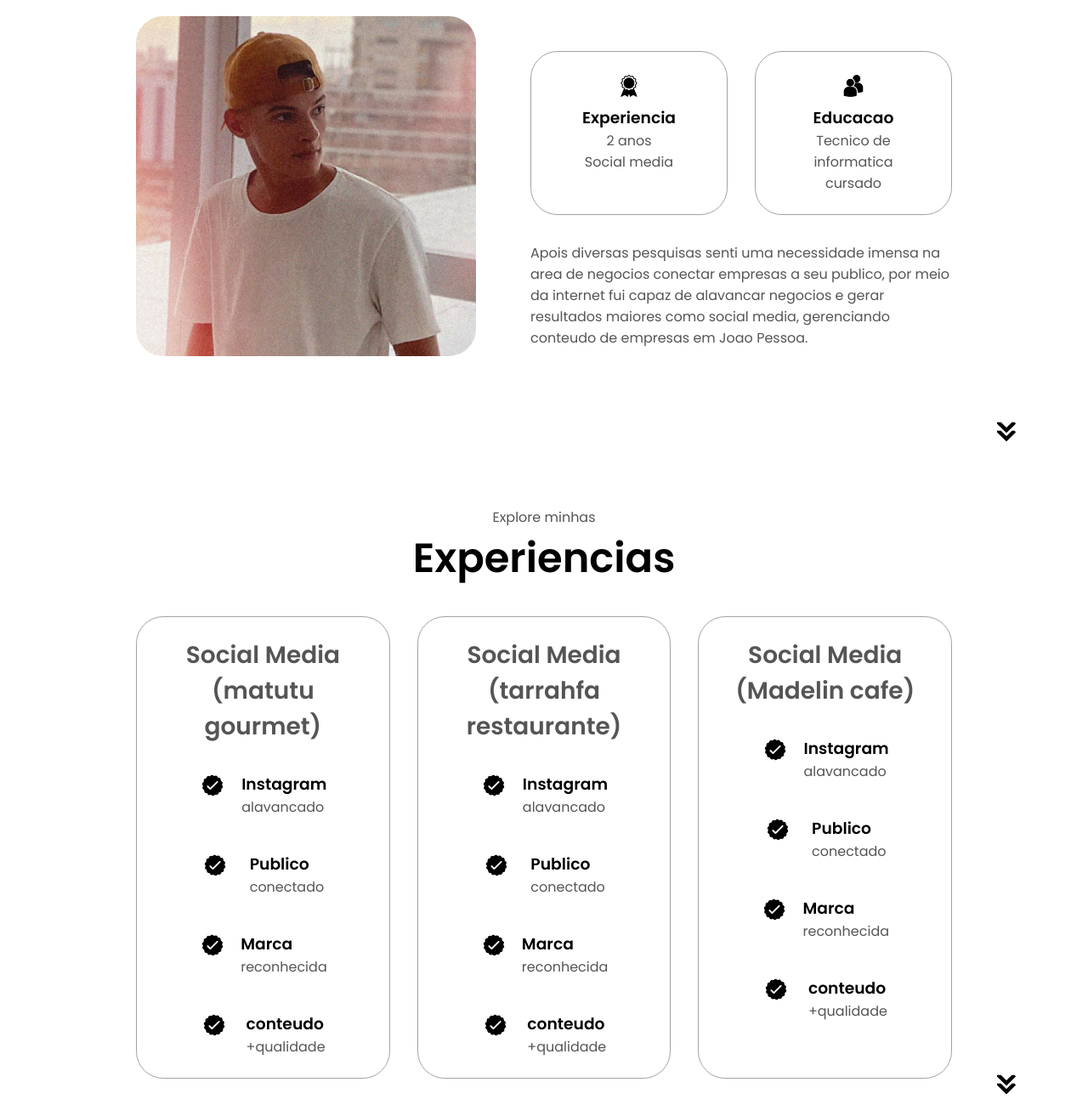
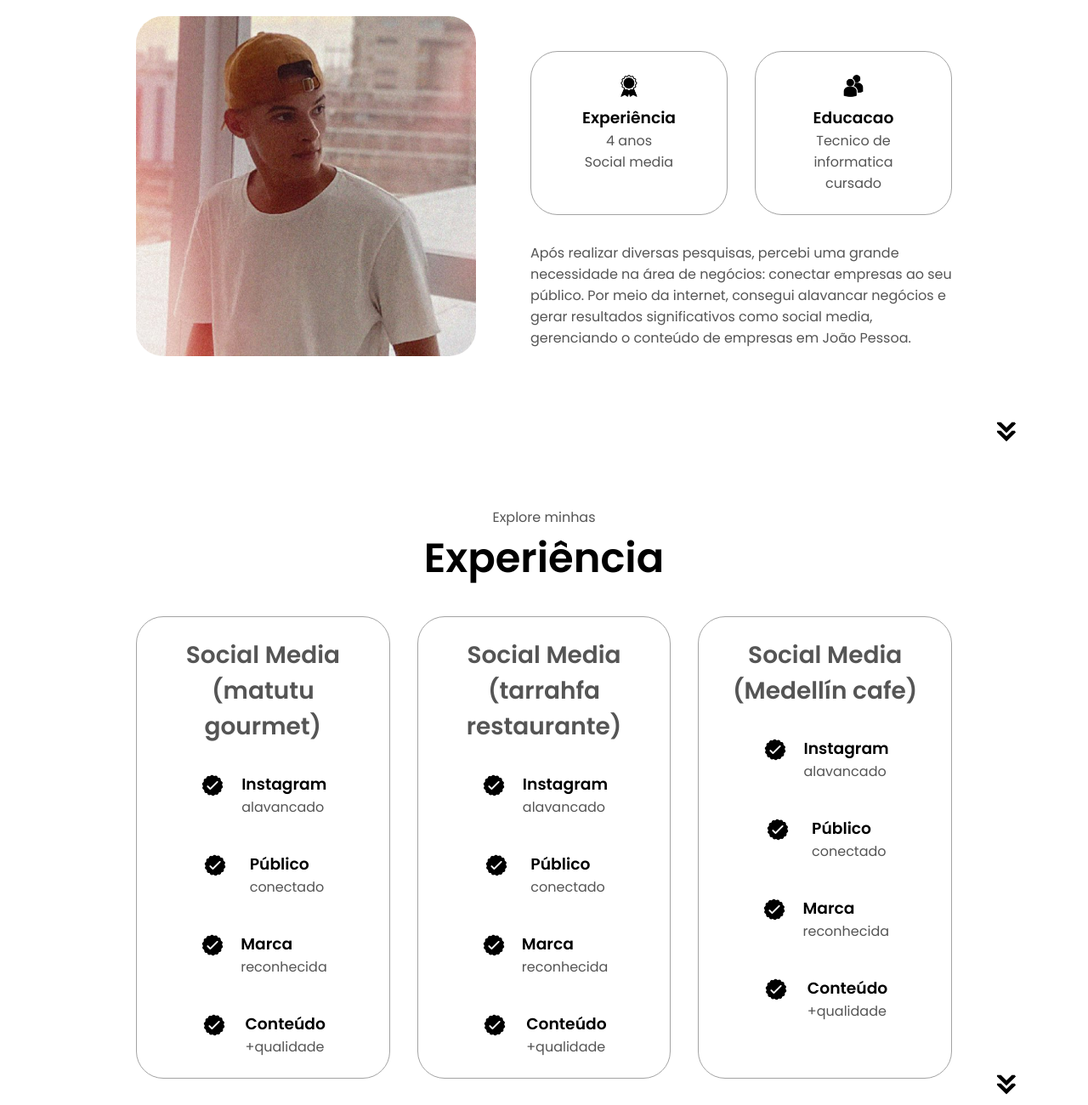
Before and after one commit to Guilhermefonseca2021/html-css-js-portfolio-tutorial-2-main, a plain HTML site: page index.html in a window 1280 px wide. Shown: the part 1100-2400 px from the top of the page at 85% size. Drawn offline with Linux system fonts and the light colour scheme; a script that the page names is missing.

Commit message:
up to date

```diff
--- a/index.html
+++ b/index.html
@@ -15,7 +15,7 @@
       <div>
         <ul class="nav-links">
           <li><a href="#about">Sobre</a></li>
-          <li><a href="#experience">Experiencia</a></li>
+          <li><a href="#experience">Experiência</a></li>
           <li><a href="#projects">Projetos</a></li>
           <li><a href="#contact">Contato</a></li>
         </ul>
@@ -31,7 +31,7 @@
         </div>
         <div class="menu-links">
           <li><a href="#about" onclick="toggleMenu()">Sobre</a></li>
-          <li><a href="#experience" onclick="toggleMenu()">experiencia</a></li>
+          <li><a href="#experience" onclick="toggleMenu()">Experiência</a></li>
           <li><a href="#projects" onclick="toggleMenu()">Projetos</a></li>
           <li><a href="#contact" onclick="toggleMenu()">Contato</a></li>
         </div>
@@ -42,7 +42,7 @@
         <img src="./assets/profile-pic.png" alt="John Doe profile picture" />
       </div>
       <div class="section__text">
-        <p class="section__text__p1">Ola, me chamo</p>
+        <p class="section__text__p1">Olá, me chamo</p>
         <h1 class="title">Gabriel Fonseca</h1>
         <p class="section__text__p2">Social media</p>
         <div class="btn-container">
@@ -93,8 +93,8 @@
                 alt="Experience icon"
                 class="icon"
               />
-              <h3>Experiencia</h3>
-              <p>2 anos <br />Social media</p>
+              <h3>Experiência</h3>
+              <p>4 anos <br />Social media</p>
             </div>
             <div class="details-container">
               <img
@@ -108,10 +108,7 @@
           </div>
           <div class="text-container">
             <p>
-              Apois diversas pesquisas senti uma necessidade imensa na area de
-              negocios conectar empresas a seu publico, por meio da internet fui
-              capaz de alavancar negocios e gerar resultados maiores como social media,
-              gerenciando conteudo de empresas em Joao Pessoa.
+              Após realizar diversas pesquisas, percebi uma grande necessidade na área de negócios: conectar empresas ao seu público. Por meio da internet, consegui alavancar negócios e gerar resultados significativos como social media, gerenciando o conteúdo de empresas em João Pessoa.
             </p>
           </div>
         </div>
@@ -125,7 +122,7 @@
     </section>
     <section id="experience">
       <p class="section__text__p1">Explore minhas</p>
-      <h1 class="title">Experiencias</h1>
+      <h1 class="title">Experiência</h1>
       <div class="experience-details-container">
         <div class="about-containers">
           <div class="details-container">
@@ -148,7 +145,7 @@
                   class="icon"
                 />
                 <div>
-                  <h3>Publico</h3>
+                  <h3>Público</h3>
                   <p>conectado</p>
                 </div>
               </article>
@@ -170,7 +167,7 @@
                   class="icon"
                 />
                 <div>
-                  <h3>conteudo</h3>
+                  <h3>Conteúdo</h3>
                   <p>+qualidade</p>
                 </div>
               </article>
@@ -196,7 +193,7 @@
                   class="icon"
                 />
                 <div>
-                  <h3>Publico</h3>
+                  <h3>Público</h3>
                   <p>conectado</p>
                 </div>
               </article>
@@ -218,7 +215,7 @@
                   class="icon"
                 />
                 <div>
-                  <h3>conteudo</h3>
+                  <h3>Conteúdo</h3>
                   <p>+qualidade</p>
                 </div>
               </article>
@@ -226,7 +223,7 @@
 
         </div>
         <div class="details-container">
-          <h2 class="experience-sub-title">Social Media (Madelin cafe)</h2>
+          <h2 class="experience-sub-title">Social Media (Medellín cafe)</h2>
           <div class="article-container">
             <article>
               <img
@@ -245,7 +242,7 @@
                 class="icon"
               />
               <div>
-                <h3>Publico</h3>
+                <h3>Público</h3>
                 <p>conectado</p>
               </div>
             </article>
@@ -267,7 +264,7 @@
                 class="icon"
               />
               <div>
-                <h3>conteudo</h3>
+                <h3>Conteúdo</h3>
                 <p>+qualidade</p>
               </div>
             </article>
@@ -335,7 +332,7 @@
             alt="Email icon"
             class="icon contact-icon email-icon"
           />
-          <p><a href="mailto:bielstive16@gmail.com?subject=Ola+gabriel,+estou+interessado+nos+seus+servicos!!&body=por+favor+entre+em+contato+%5Bmeu+numero%5D">gabrielstive2016@gmail.com</a></p>
+          <p><a href="mailto:bielstive16@gmail.com?subject=Ola+gabriel,+estou+interessado+nos+seus+servicos!!&body=por+favor+entre+em+contato+%5Bmeu+numero%5D">fonseca.socialmedia@gmail.com</a></p>
         </div>
       </div>
     </section>
@@ -344,7 +341,7 @@
         <div class="nav-links-container">
           <ul class="nav-links">
             <li><a href="#about">Sobre</a></li>
-            <li><a href="#experience">Experiencia</a></li>
+            <li><a href="#experience">Experiência</a></li>
             <li><a href="#projects">Projetos</a></li>
             <li><a href="#contact">Contato</a></li>
           </ul>
```
Also changed, not shown: assets/Imagem do WhatsApp de 2024-10-30 à(s) 12.37.31_70e4c75d.jpg (added).
